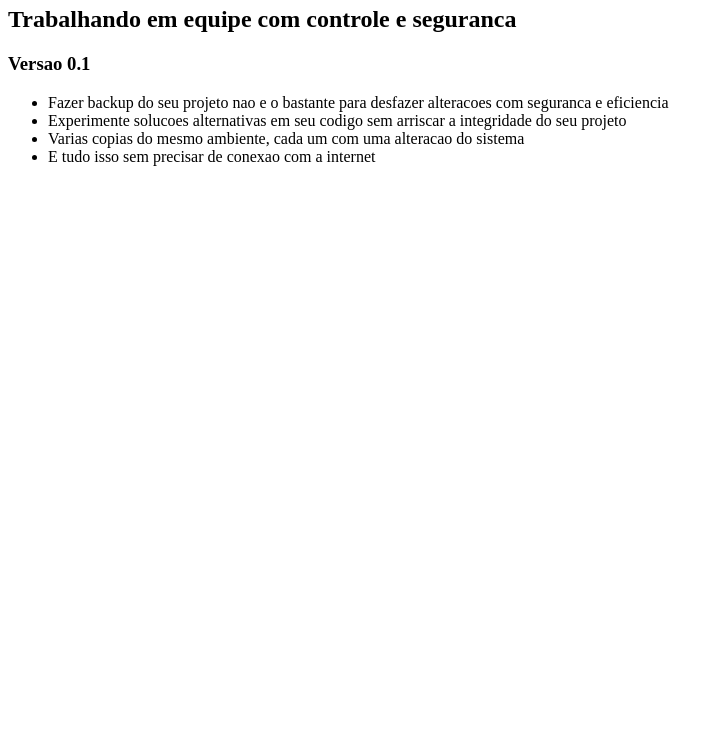
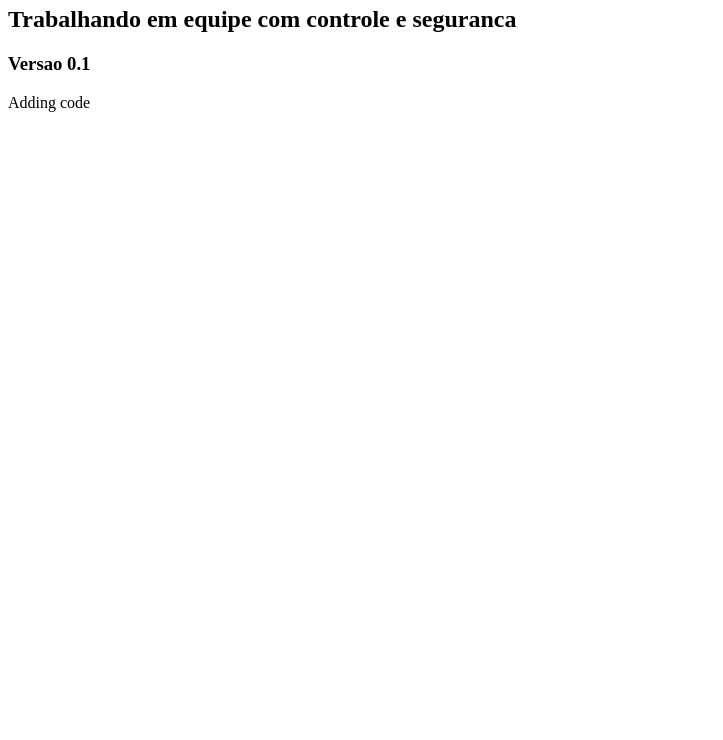
Before and after one commit to felipetirus/sandbox, a plain HTML site: page index.html in a window 1280 px wide. Shown: the part 60-800 px from the top of the page, without its empty margins (0-723 px from the left). Drawn offline with Linux system fonts and the light colour scheme.

Commit message:
Adicionando alteração

```diff
--- a/index.html
+++ b/index.html
@@ -8,15 +8,7 @@
 		<h1>Git</h1>
 		<h2>Trabalhando em equipe com controle e seguranca</h2>
 		<h3>Versao 0.1</h3>
-		<ul>
-			<li>Fazer backup do seu projeto nao e o bastante para desfazer
-			alteracoes com seguranca e eficiencia</li>
-			<li>Experimente solucoes alternativas em seu codigo sem arriscar
-			a integridade do seu projeto</li>
-			<li>Varias copias do mesmo ambiente, cada um com uma alteracao
-			do sistema</li>
-			<li>E tudo isso sem precisar de conexao com a internet</li>
-		</ul>
+		<span> Adding code </span>
 	</body>
 
 </html>
```
